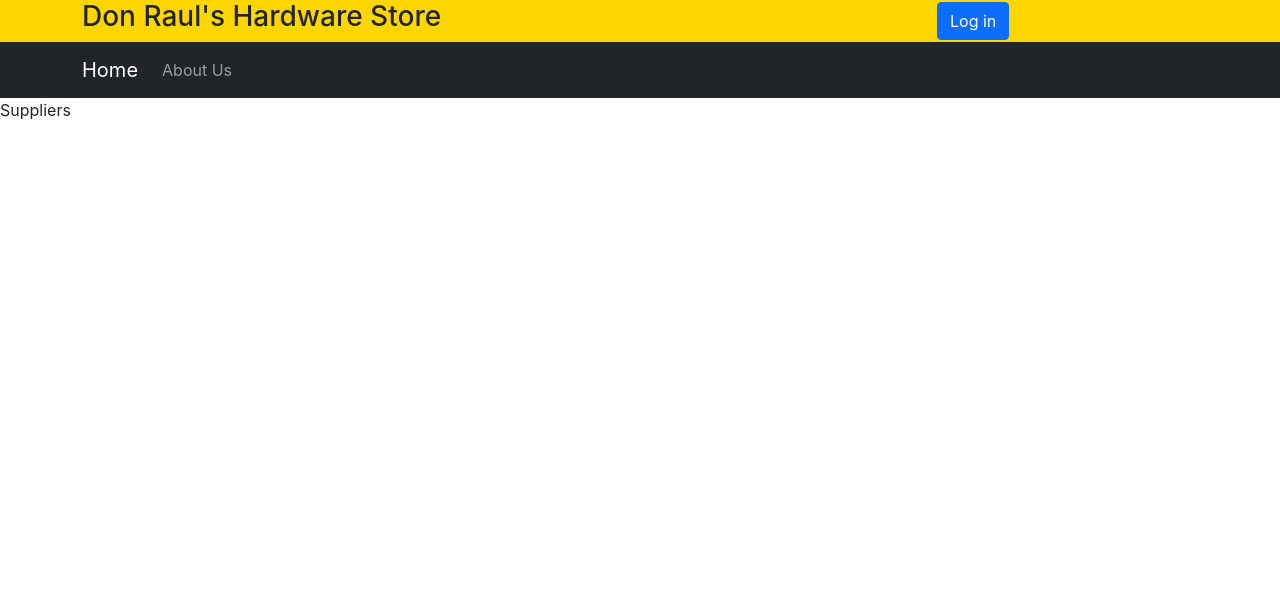
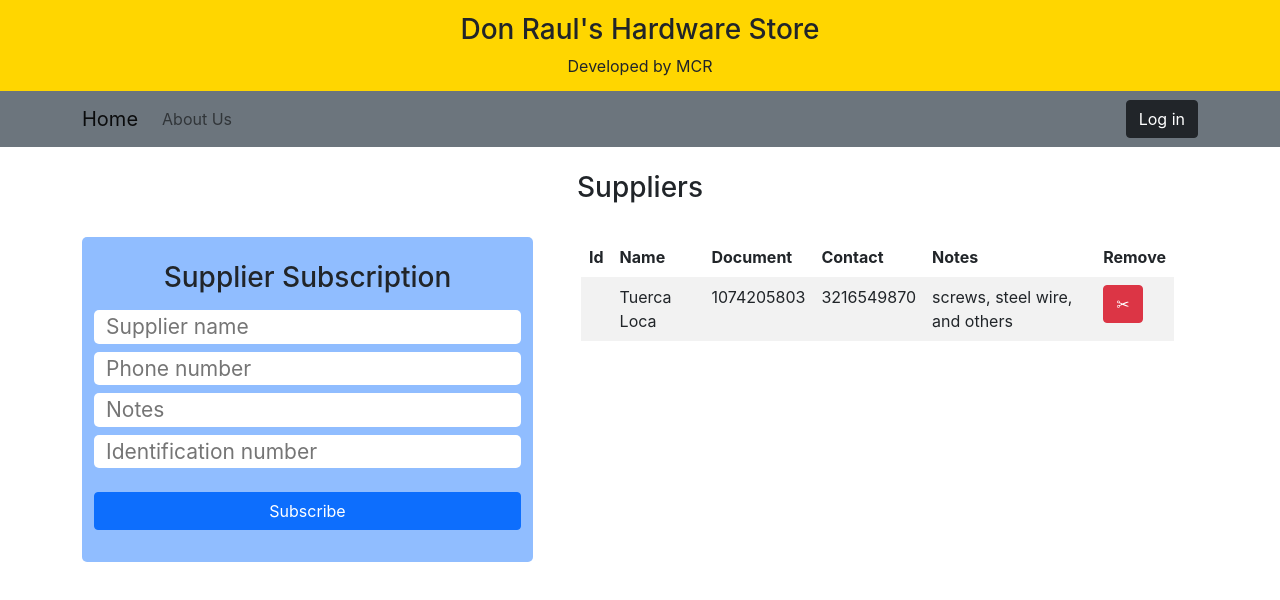
Before and after one commit to MateoCardonaRincon/enterprise-app-frontend, a React (Vite) app: page /suppliers in a window 1280 px wide. Shown: the top 600 px of the page. Built offline with nearby package versions, Linux system fonts and the light colour scheme.

Commit message:
Implemented the supplier's form and table

```diff
--- a/src/components/LoginForm.tsx
+++ /dev/null
@@ -1,11 +0,0 @@
-import React from 'react'
-
-type Props = {}
-
-const LoginForm = (props: Props) => {
-  return (
-    <div>LoginForm</div>
-  )
-}
-
-export default LoginForm
--- /dev/null
+++ b/src/components/SupplierSubscription.tsx
@@ -0,0 +1,73 @@
+import React, { useState } from 'react'
+import { Button } from 'react-bootstrap'
+import { useDispatch } from 'react-redux'
+import { subscribeSupplier, supplierType } from '../state/slice/supplierSlice'
+
+const SupplierSubscription: React.FunctionComponent = () => {
+
+    const dispatch = useDispatch()
+
+    const [supplierName, setSupplierName] = useState("")
+    const [contactNumber, setContactNumber] = useState("")
+    const [notes, setNotes] = useState("")
+    const [document, setDocument] = useState("")
+
+    const addName = (e: React.ChangeEvent<HTMLInputElement>) => {
+        setSupplierName(e.target.value)
+    }
+    const addContact = (e: React.ChangeEvent<HTMLInputElement>) => {
+        setContactNumber(e.target.value)
+    }
+    const addNotes = (e: React.ChangeEvent<HTMLInputElement>) => {
+        setNotes(e.target.value)
+    }
+    const addDocument = (e: React.ChangeEvent<HTMLInputElement>) => {
+        setDocument(e.target.value)
+    }
+
+    const addSupplier = (e: React.MouseEvent<HTMLButtonElement, MouseEvent>) => {
+        e.preventDefault()
+        console.log("supplier", supplierName)
+        if (supplierName && contactNumber && notes && document) {
+            const supplierToSubscribe: supplierType = {
+                name: supplierName,
+                contact: contactNumber,
+                notes: notes,
+                document: document
+            }
+            dispatch(subscribeSupplier(supplierToSubscribe))
+            setSupplierName('')
+            setContactNumber('')
+            setNotes('')
+            setDocument('')
+        }
+    }
+
+    return (
+        <form className="form">
+            <div className="container pt-4 pb-2">
+
+                <div className="d-flex flex-row justify-content-center">
+                    <h3>Supplier Subscription</h3>
+                </div>
+                <div className="row my-2">
+                    <input type="text" name="name" value={supplierName} onChange={addName} placeholder="Supplier name" required />
+                </div>
+                <div className="row my-2">
+                    <input type="text" name="contact" value={contactNumber} onChange={addContact} placeholder="Phone number" required />
+                </div>
+                <div className="row my-2">
+                    <input type="text" name="notes" value={notes} onChange={addNotes} placeholder="Notes" required />
+                </div>
+                <div className="row my-2">
+                    <input type="text" name="document" value={document} onChange={addDocument} placeholder="Identification number" required />
+                </div>
+                <div className="row my-4">
+                    <Button className="btn btn-primary" onClick={addSupplier}>Subscribe</Button>
+                </div>
+            </div>
+        </form>
+    )
+}
+
+export default SupplierSubscription
--- /dev/null
+++ b/src/components/SuppliersTable.tsx
@@ -0,0 +1,43 @@
+import React from 'react'
+import { useSelector } from 'react-redux';
+import { supplierType } from '../state/slice/supplierSlice';
+import { storeType } from '../state/store';
+
+
+const SuppliersTable: React.FunctionComponent = () => {
+
+    const suppliers = useSelector((state: storeType) => state.suppliers);
+
+    const onRemove = (e: React.MouseEvent<HTMLButtonElement, MouseEvent>, supplier: supplierType) => {
+        console.log(supplier.name)
+    }
+
+    return (
+        <div className="container">
+            <div className="d-flex flex-row justify-content-center">
+                <table className="table table-hover table-striped table-borderless">
+                    <thead><tr>
+                        <th>Id</th><th>Name</th><th>Document</th><th>Contact</th><th>Notes</th><th>Remove</th>
+                    </tr></thead>
+                    <tbody>
+                        {suppliers.map(supplier => {
+                            return <tr key={supplier.document}>
+                                <td></td>
+                                <td>{supplier.name}</td>
+                                <td>{supplier.document}</td>
+                                <td>{supplier.contact}</td>
+                                <td>{supplier.notes}</td>
+                                <td>
+                                    <button className="btn btn-danger"
+                                        onClick={(e) => onRemove(e, supplier)}>✂</button>
+                                </td>
+                            </tr>
+                        })}
+                    </tbody>
+                </table>
+            </div>
+        </div>
+    )
+}
+
+export default SuppliersTable
--- a/src/components/shared/Header.tsx
+++ b/src/components/shared/Header.tsx
@@ -1,17 +1,12 @@
-import Login from "./Login";
 
-const Header = () => {
+const Header: React.FunctionComponent = () => {
     return (
         <header>
-            <div className="container">
-                <div className="row align-items-center">
-                    <div className="col-9">
-                        <h3>Don Raul's Hardware Store</h3>
-                    </div>
-                    <div className="col-3">
-                        <Login />
-                    </div>
-                </div>
+            <div>
+                <h3>Don Raul's Hardware Store</h3>
+            </div>
+            <div>
+                <span>Developed by MCR</span>
             </div>
         </header>
     );
--- a/src/components/shared/Login.tsx
+++ b/src/components/shared/Login.tsx
@@ -1,13 +1,13 @@
 import React, { useState } from "react";
 import { Modal, Button } from "react-bootstrap";
-import LoginForm from "../LoginForm";
+import LoginForm from "./LoginForm";
 import { useDispatch, useSelector } from 'react-redux';
 import { toggleLogin } from "../../state/slice/loginSlice";
 import { storeType } from "../../state/store";
 
 type Props = {};
 
-const Login = (props: Props) => {
+const Login: React.FunctionComponent = (props: Props) => {
 
     const logged = useSelector((state: storeType) => state.logged);
 
@@ -29,7 +29,7 @@ const Login = (props: Props) => {
 
     return (
         <>
-            <button className="btn btn-primary" onClick={(e) => showLoginModal(e)}>
+            <button className="btn btn-dark" onClick={(e) => showLoginModal(e)}>
                 {logged ? 'Log out' : 'Log in'}
             </button>
 
--- /dev/null
+++ b/src/components/shared/LoginForm.tsx
@@ -0,0 +1,9 @@
+import React from 'react'
+
+const LoginForm: React.FunctionComponent = () => {
+    return (
+        <div>LoginForm</div>
+    )
+}
+
+export default LoginForm
--- a/src/components/shared/NavigationBar.tsx
+++ b/src/components/shared/NavigationBar.tsx
@@ -1,13 +1,12 @@
 import React from "react";
-import { Container, Nav, Navbar } from "react-bootstrap";
+import { Button, Container, Nav, Navbar } from "react-bootstrap";
 import PrivateComponent from "./PrivateComponent";
 import { Link } from "react-router-dom";
+import Login from "./Login";
 
-type Props = {};
-
-const NavigationBar = (props: Props) => {
+const NavigationBar: React.FunctionComponent = () => {
     return (
-        <Navbar bg="dark" variant="dark">
+        <Navbar bg="secondary" variant="light" expand="lg">
             <Container>
                 <Navbar.Brand as={Link} to="/">Home</Navbar.Brand>
                 <Nav className="me-auto">
@@ -22,6 +21,7 @@ const NavigationBar = (props: Props) => {
                         </>
                     </PrivateComponent>
                 </Nav>
+                <Login />
             </Container>
         </Navbar>
     );
--- a/src/components/shared/PrivateComponent.tsx
+++ b/src/components/shared/PrivateComponent.tsx
@@ -7,6 +7,7 @@ type Props = {
 };
 
 const PrivateComponent: React.FC<Props> = ({ children }) => {
+
     const logged = useSelector((state: storeType) => state.logged);
 
     if (logged) {
--- a/src/index.css
+++ b/src/index.css
@@ -1,17 +1,33 @@
 body {
   margin: 0;
-  font-family: -apple-system, BlinkMacSystemFont, 'Segoe UI', 'Roboto', 'Oxygen',
-    'Ubuntu', 'Cantarell', 'Fira Sans', 'Droid Sans', 'Helvetica Neue',
+  font-family: -apple-system, BlinkMacSystemFont, "Segoe UI", "Roboto", "Oxygen",
+    "Ubuntu", "Cantarell", "Fira Sans", "Droid Sans", "Helvetica Neue",
     sans-serif;
   -webkit-font-smoothing: antialiased;
   -moz-osx-font-smoothing: grayscale;
 }
 
 code {
-  font-family: source-code-pro, Menlo, Monaco, Consolas, 'Courier New',
+  font-family: source-code-pro, Menlo, Monaco, Consolas, "Courier New",
     monospace;
 }
 
 header {
-  background-color: #FFD600;
+  background-color: #ffd600;
+  padding-top: 1%;
+  padding-bottom: 1%;
+  display: flex;
+  flex-direction: column;
+  align-items: center;
 }
+
+.form {
+  background-color: #90bdff;
+  border-radius: 5px;
+}
+
+input {
+  border: 0px;
+  border-radius: 5px;
+  font-size: calc(5px + 2vmin);
+}
--- a/src/pages/Suppliers.tsx
+++ b/src/pages/Suppliers.tsx
@@ -1,11 +1,25 @@
 import React from 'react'
+import SuppliersTable from '../components/SuppliersTable'
+import SupplierSubscription from '../components/SupplierSubscription'
 
 type Props = {}
 
 const Suppliers = (props: Props) => {
-  return (
-    <div>Suppliers</div>
-  )
+    return (
+        <div className="container">
+            <div className="d-flex flex-row justify-content-center my-4">
+                <h3>Suppliers</h3>
+            </div>
+            <div className="row">
+                <div className="col-5">
+                    <SupplierSubscription />
+                </div>
+                <div className="col-7">
+                    <SuppliersTable />
+                </div>
+            </div>
+        </div>
+    )
 }
 
 export default Suppliers
--- a/src/state/slice/supplierSlice.ts
+++ b/src/state/slice/supplierSlice.ts
@@ -1,20 +1,20 @@
 import { createSlice } from "@reduxjs/toolkit";
 
 type supplierType = {
-    id: string,
+    id?: string,
     name: string,
-    phoneNumber: string,
-    notes?: string,
-    personalId: string
+    contact: string,
+    notes: string,
+    document: string
 }
 
 const initialState: supplierType[] = [
     {
         id: '123456789',
         name: 'Tuerca Loca',
-        phoneNumber: '3216549870',
+        contact: '3216549870',
         notes: 'screws, steel wire, and others',
-        personalId: '1074205803'
+        document: '1074205803'
     }
 ]
 
@@ -23,17 +23,17 @@ const supplierSlice = createSlice(
         name: 'suppliers',
         initialState,
         reducers: {
-            subscribeSupplier(state, action){
+            subscribeSupplier(state, action) {
                 state.push(action.payload)
             },
-            deleteSupplier(state, action){
+            deleteSupplier(state, action) {
                 return state
             }
         }
     }
 )
 
-export const {subscribeSupplier, deleteSupplier} = supplierSlice.actions
+export const { subscribeSupplier, deleteSupplier } = supplierSlice.actions
 
 export default supplierSlice.reducer
 
```
Lines whose indentation alone changed are shown as unchanged.
